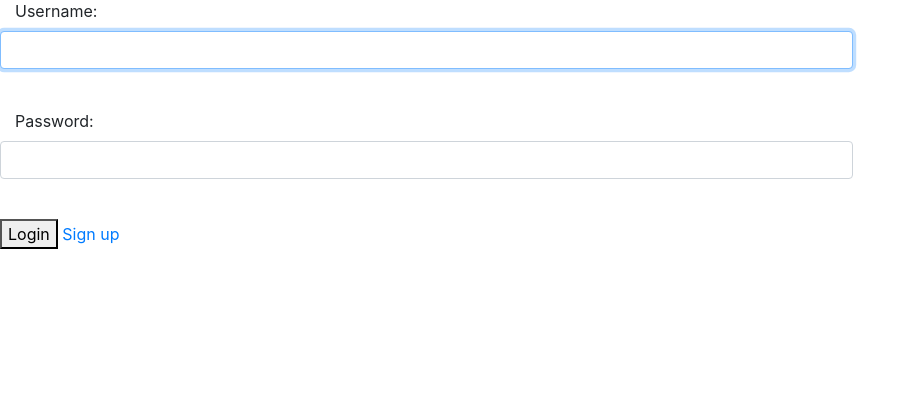
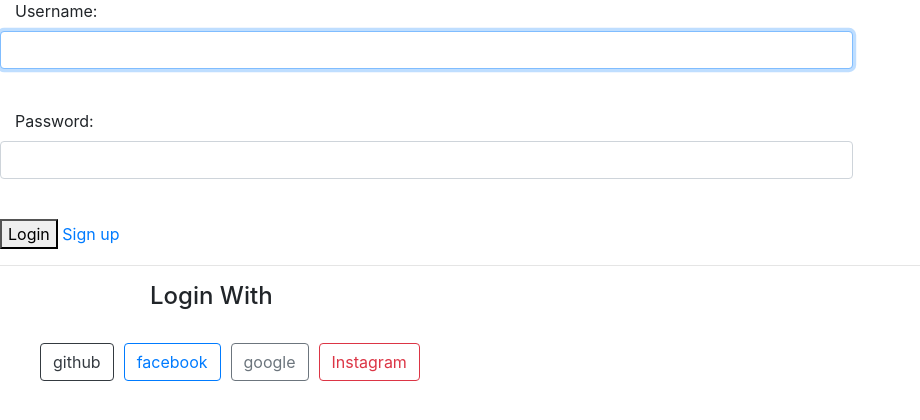
Before and after one commit to Mohamed-awad/E-Commerce, a Django app: page /accounts/login/ in a window 1280 px wide. Shown: the part 103-523 px from the top of the page, without its empty margins (0-920 px from the left). Run offline with Django 3.2, Linux system fonts and the light colour scheme; some libraries are stand-ins or nearby versions.

Commit message:
adding login with github, facebook, google, instagram

```diff
--- a/accounts/templates/accounts/login.html
+++ b/accounts/templates/accounts/login.html
@@ -27,4 +27,21 @@
     <button type="submit">Login</button>
     <a href="{% url 'accounts:signup' %}">Sign up</a>
   </form>
+  <hr>
+  <h4 style="margin-left: 150px;">Login With</h4><br>
+  <ul style="list-style-type: none">
+    <li style="float: left; margin-right: 10px;">
+      <a class="btn btn-outline-dark" href="{% url 'social:begin' 'github' %}">github</a>
+    </li>
+  <li style="float: left; margin-right: 10px;">
+    <a class="btn btn-outline-primary" href="{% url 'social:begin' 'facebook' %}">facebook</a>
+  </li>
+  <li style="float: left; margin-right: 10px;">
+    <a class="btn btn-outline-secondary" href="{% url 'social:begin' 'google-oauth2' %}">google</a>
+  </li>
+  <li style="float: left;">
+    <a class="btn btn-outline-danger" href="{% url 'social:begin' 'instagram' %}">Instagram</a>
+  </li>
+  </ul>
+
 {% endblock %}
--- a/config/urls.py
+++ b/config/urls.py
@@ -17,11 +17,12 @@ from django.contrib import admin
 from django.urls import path, include
 from django.conf import settings
 from django.conf.urls.static import static
-
+from django.conf.urls import url
 
 urlpatterns = [
   path('admin/', admin.site.urls),
   path('accounts/', include('accounts.urls')),
+  url(r'^oauth/', include('social_django.urls', namespace='social')),
   path('cart/', include('cart.urls')),
   path('orders/', include('orders.urls')),
   path('', include('shop.urls')),
--- a/shop/templates/shop/base.html
+++ b/shop/templates/shop/base.html
@@ -31,6 +31,40 @@
 
   {% endblock %}
 
+  <!-- for login with facebook -->
+  <script>
+
+    window.fbAsyncInit = function() {
+      FB.init({
+        appId      : '314700825747438',
+        cookie     : true,
+        xfbml      : true,
+        version    : 'v3.1',
+      });
+
+      FB.AppEvents.logPageView();
+
+    };
+
+    (function(d, s, id){
+       var js, fjs = d.getElementsByTagName(s)[0];
+       if (d.getElementById(id)) {return;}
+       js = d.createElement(s); js.id = id;
+       js.src = "https://connect.facebook.net/en_US/sdk.js";
+       fjs.parentNode.insertBefore(js, fjs);
+     }(document, 'script', 'facebook-jssdk'));
+
+    <fb:login-button
+    scope="public_profile,email"
+    onlogin="checkLoginState();">
+    </fb:login-button>
+    function checkLoginState() {
+      FB.getLoginStatus(function(response) {
+        statusChangeCallback(response);
+      });
+    }
+  </script>
+
   <script src="{% static 'js/jquery.min.js' %}" type="text/javascript"></script>
   <script src="{% static 'js/bootstrap.min.js' %}" type="text/javascript"></script>
   <script>
```
Also changed, not shown: config/settings.py (+34 -1 lines), requirements.txt (+13 -0 lines), ReadMe.md, shop/static/img/login_page.png (added).
